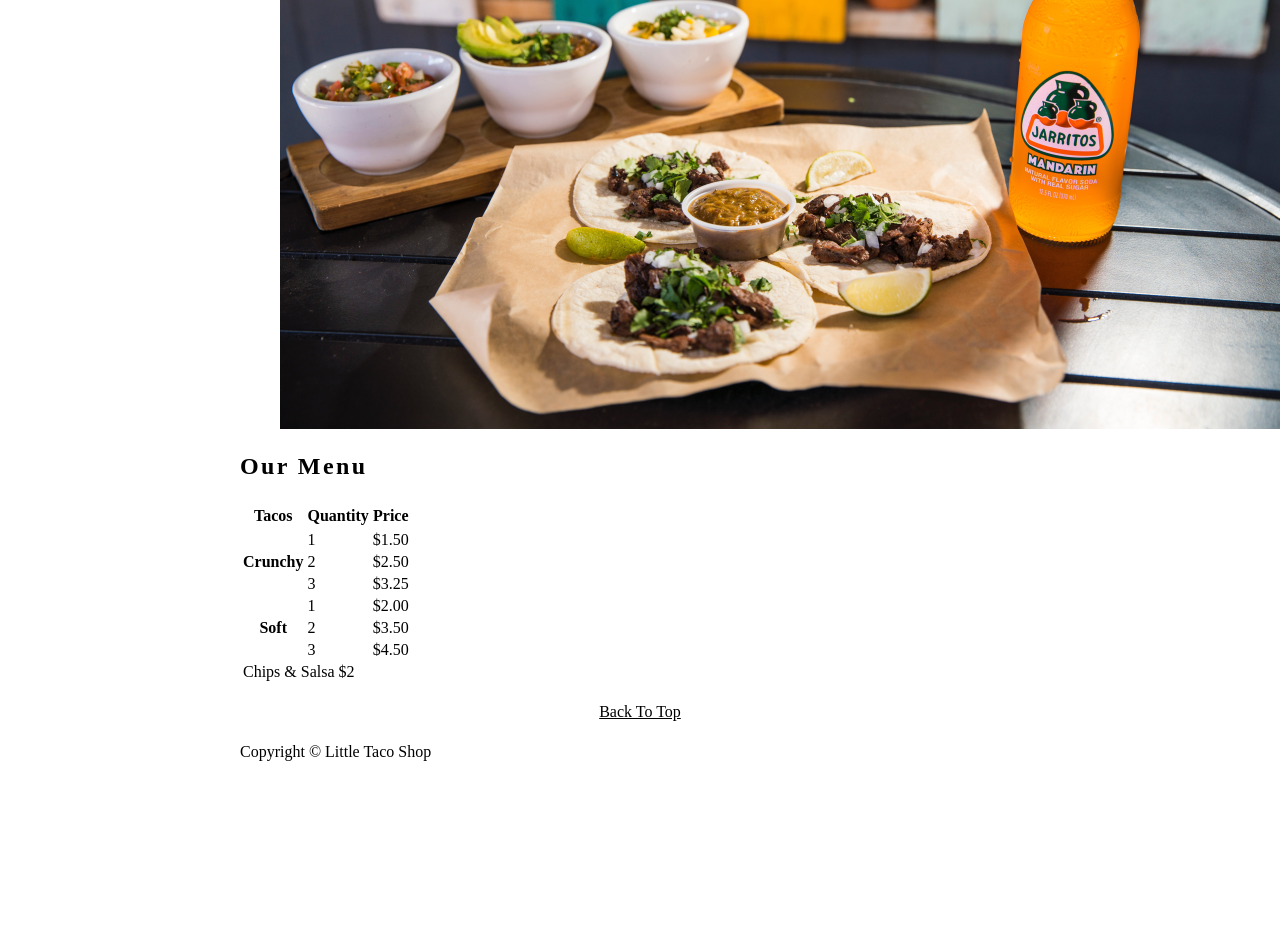
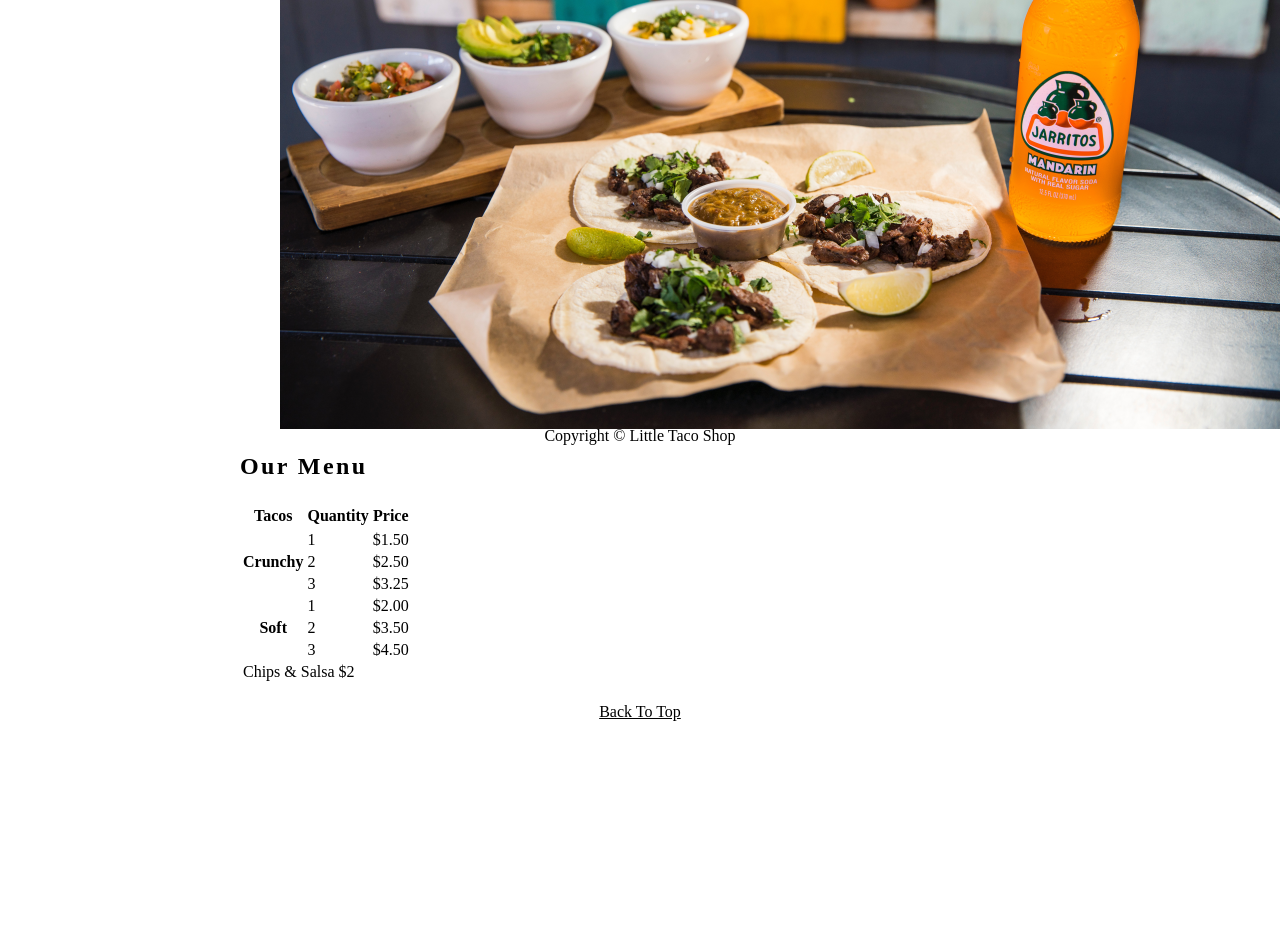
Before and after one commit to alexis-bustos/taco-shop, a plain HTML site: page index.html in a window 1280 px wide. Shown: the part 352-1288 px from the top of the page. Before the commit the page ends 1132 px from the top, so only its background shows below. Drawn offline with Linux system fonts and the light colour scheme.

Commit message:
added styles to main section

```diff
--- a/css/style.css
+++ b/css/style.css
@@ -125,3 +125,33 @@ a:active {
     transform: skew(-10deg, -5deg) scaleY(1);
   }
 }
+
+/* || FOOTER */
+
+.footer {
+  position: sticky;
+  bottom: 0;
+  background-color: var(--HEADER-BGCOLOR);
+  color: var(--HEADER-COLOR);
+  padding: var(--PADDING-TB) var(--PADDING-SIDE);
+  text-align: center;
+}
+
+/* || MAIN */
+
+.main {
+  padding: var(--PADDING-TB) var(--PADDING-SIDE);
+}
+
+.main__article {
+  scroll-margin-top: 6.5rem;
+  margin: var(--MARGIN);
+}
+
+.main__article:first-child {
+  margin-top: 1em;
+}
+
+.main__article:last-child {
+  min-height: calc(100vh - 20rem);
+}
```
